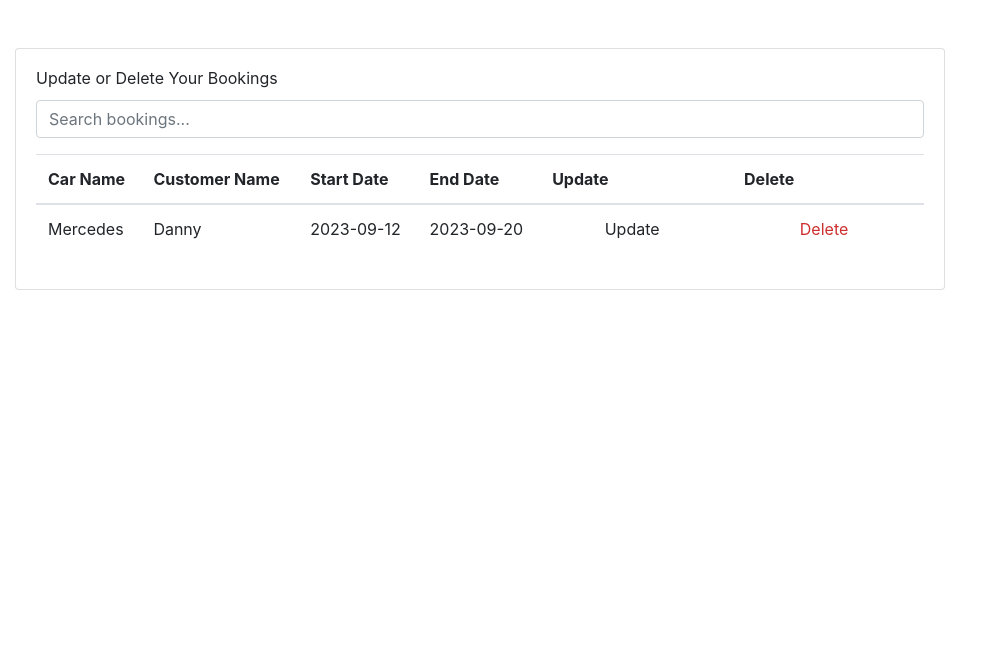
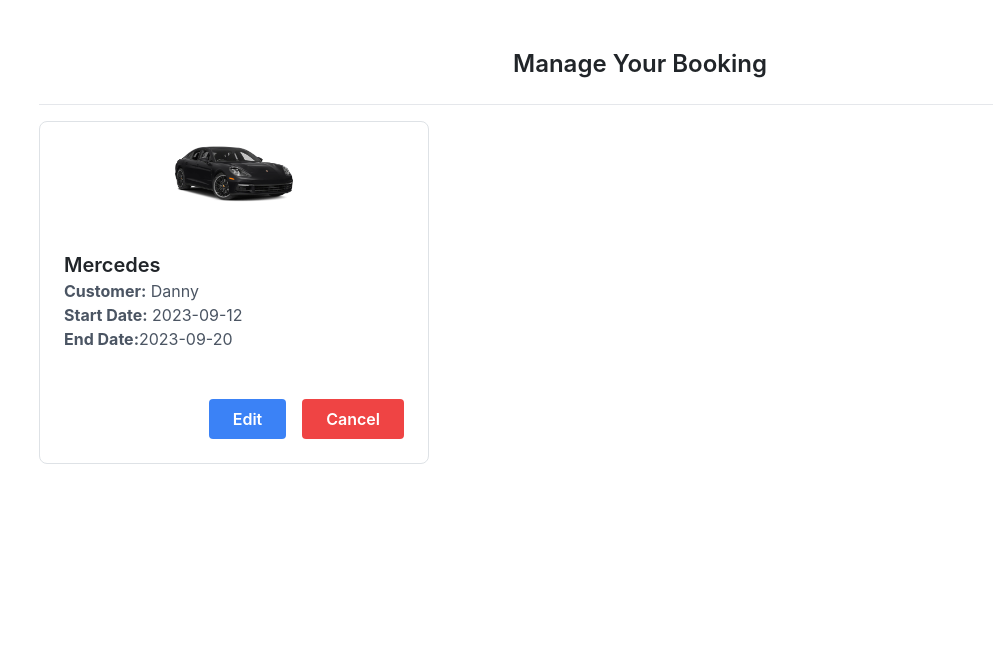
Before and after one commit to danieltsega/wheelsOnRent_v2, a Flask app: page /booking/my_bookings in a window 1280 px wide. Shown: the part 72-735 px from the top of the page, without its empty margins (0-993 px from the left). Run offline with Flask 3, Linux system fonts and the light colour scheme; a user stored in the database is signed in; data comes from the database, SQL or seed files in the repository; some libraries are stand-ins or nearby versions.

Commit message:
[Update]: Updated manage booking page

```diff
--- a/car_app/templates/booking/index.html
+++ b/car_app/templates/booking/index.html
@@ -1,81 +1,41 @@
 {% extends 'base.html' %}
 
+{% block content %}
+<div class="container  mx-auto px-4 mt-10">
+    <h1 class="text-2xl font-semibold mb-3 text-center border-b pb-4 lg:text-left">Manage Your Booking</h1>
 
-{% block content %}
-<div class="content-wrapper">
-  <div class="row">
-    <div class="col-lg-9 grid-margin stretch-card">
-      <div class="card">
-        <div class="card-body">
-          <h4 class="card-title">Update or Delete Your Bookings</h4>
+    <!-- Booking Cards -->
+    {% if not bookings %}
+        <p class="text-center text-xl mt-4">You haven't booked a car yet.</p>
+    {% else %}
+        <div class="grid grid-cols-1 sm:grid-cols-2 md:grid-cols-3 gap-4">
+            {% for booking in bookings %}
+                <div class="bg-white rounded-lg overflow-hidden border border-gray-300">
+                    <!-- Image -->
+                    <div class="flex items-center justify-center p-4">
+                        <img src="{{ url_for('uploaded_image', car_id=booking.car_id) }}" class="w-32 h-auto object-cover" alt="{{ booking.car_name }} Image">
+                    </div>
+                    <!-- Properties -->
+                    <div class="p-4">
+                        <h2 class="text-xl font-semibold">{{ booking[3] }}</h2>
+                        <p class="text-gray-600">
+                            <strong>Customer:</strong> {{ booking[6] }}<br>
+                            <strong>Start Date:</strong> {{ booking[8] }}<br>
+                            <strong>End Date:</strong>{{ booking[9] }}<br>
                         </p>
-          <div class="mb-3">
-            <input type="text" id="searchInput" class="form-control" placeholder="Search bookings...">
                     </div>
-          <div class="table-responsive">
-            <table class="table">
-              <thead>
-                <tr>
-                  <th>Car Name</th>
-                  <th>Customer Name</th>
-                  <th>Start Date</th>
-                  <th>End Date</th>
-		  <th>Update</th>
-                  <th>Delete</th>
-                </tr>
-              </thead>
-              <tbody>
-                {% for booking in bookings %}
-                  <tr>
-                    <td>{{ booking[3] }}</td>
-                    <td>{{ booking[6] }}</td>
-                    <td>{{ booking[8] }}</td>
-                    <td>{{ booking[9] }}</td>
-                    <td>
+                    <!-- Buttons -->
+                    <div class="p-4 flex justify-end">
                         <form action="{{ url_for('booking.update', id=booking[0]) }}" method="get">
-                        <!-- Add your update button/link here -->
-                        <input type="submit" value="Update">
+                        <button class="bg-blue-500 hover:bg-blue-600 text-white font-semibold py-2 px-4 mr-3 rounded">Edit</button>
                         </form>
-                    </td>
-              	    <td>
-		      <form action="{{ url_for('booking.delete', id=booking['id']) }}" method="post"><input class="danger" type="submit" value="Delete" onclick="return confirm('Are you sure?')">
-		      </form></td>
-                  </tr>
-                {% endfor %}
-              </tbody>
-            </table>
+                        <form action="{{ url_for('booking.delete', id=booking.id) }}" method="post" onsubmit="return confirm('Are you sure you want to delete this booking?')">
+                            <button type="submit" class="bg-red-500 hover:bg-red-600 text-white font-semibold py-2 px-4 rounded">Cancel</button>
+                        </form>
                     </div>
                 </div>
+            {% endfor %}
         </div>
+    {% endif %}
 </div>
-  </div>
-</div>
-
-<script>
-  const searchInput = document.getElementById('searchInput');
-  const table = document.querySelector('.table');
-  const rows = table.querySelectorAll('tbody tr');
-
-  searchInput.addEventListener('input', function () {
-    const searchTerm = searchInput.value.toLowerCase();
-    rows.forEach(row => {
-      const carModel = row.querySelector('td:first-child').textContent.toLowerCase();
-      const customerFirstName = row.querySelector('td:nth-child(2)').textContent.toLowerCase();
-      const customerLastName = row.querySelector('td:nth-child(3)').textContent.toLowerCase();
-      const startDate = row.querySelector('td:nth-child(4)').textContent.toLowerCase();
-      const endDate = row.querySelector('td:nth-child(5)').textContent.toLowerCase();
-      if (
-        carModel.includes(searchTerm) ||
-        customerFirstName.includes(searchTerm) ||
-        customerLastName.includes(searchTerm) ||
-        startDate.includes(searchTerm) ||
-        endDate.includes(searchTerm)
-      ) {
-        row.style.display = '';
-      } else {
-        row.style.display = 'none';
-      }
-    });
-  });
-</script>
 {% endblock %}
```
Lines whose indentation alone changed are shown as unchanged.
